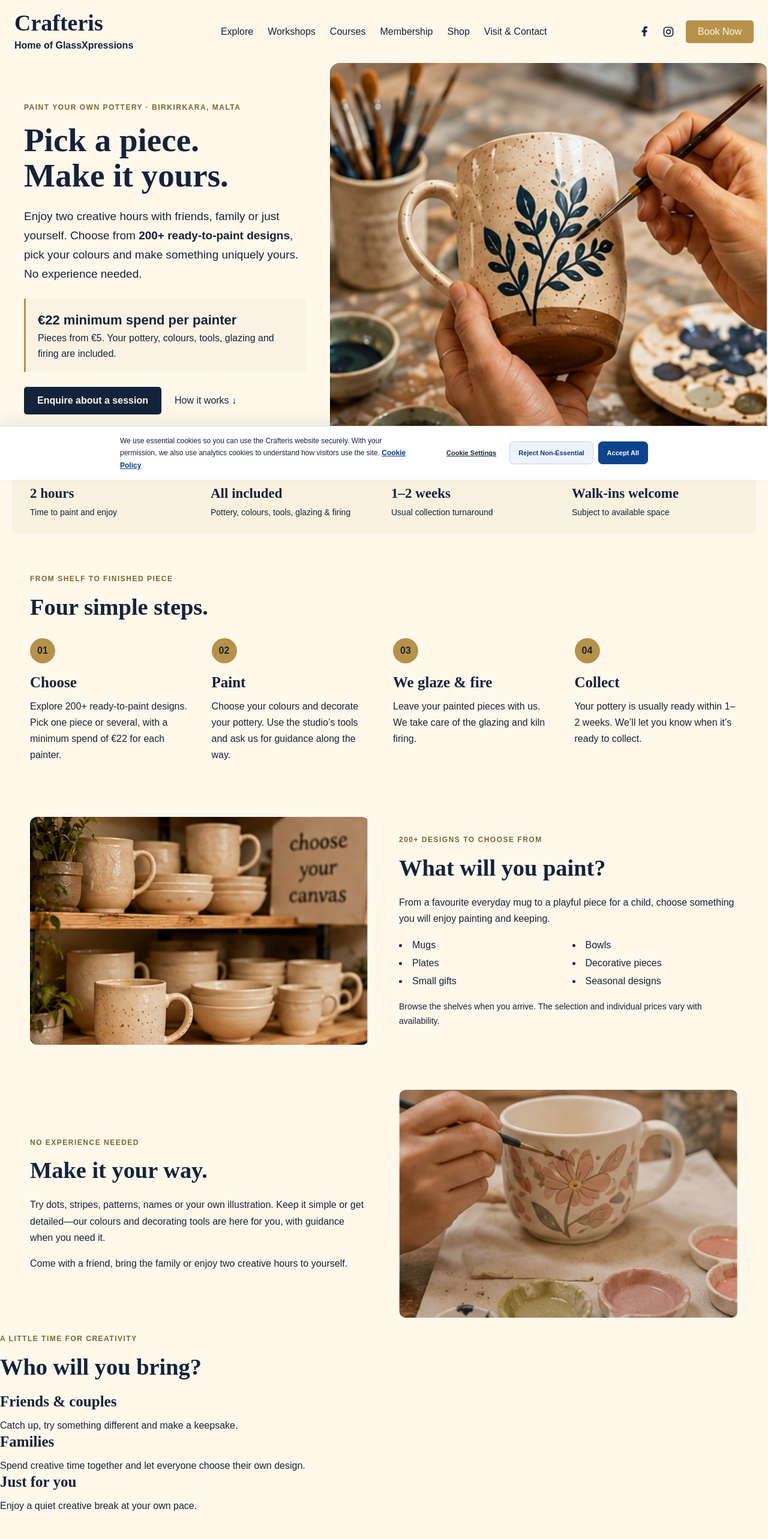
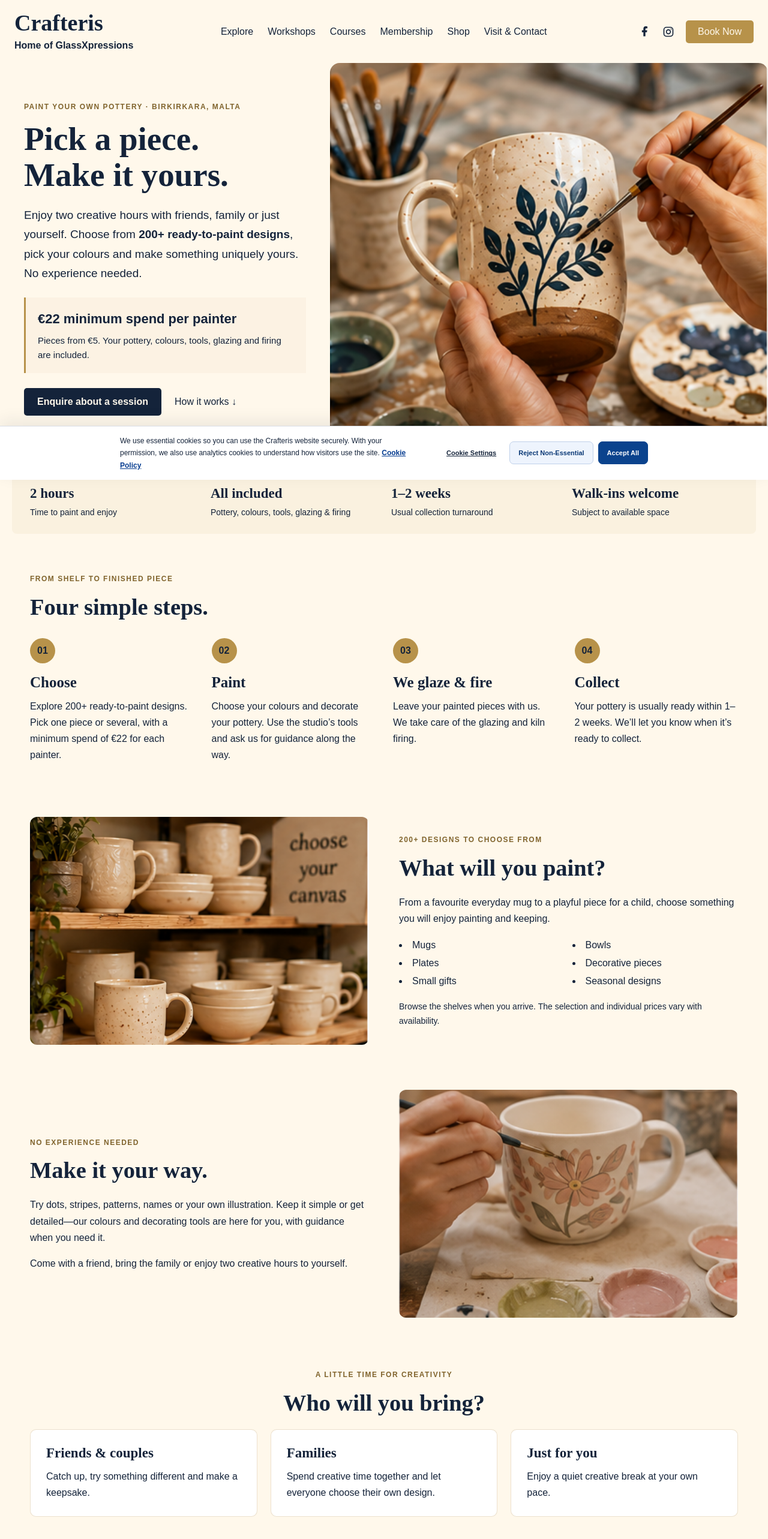
Before and after one commit to guzzep/crafteris-studio-website, a Next.js app: page /paint-your-own-pottery in a window 1280 px wide. Shown: the top 2566 px of the page at 60% size. Built offline with nearby package versions, Linux system fonts and the light colour scheme; no server answers; the database is empty.

Commit message:
Style pottery painting occasion cards and clear minimum spend

```diff
--- a/src/app/paint-your-own-pottery/paint-your-own-pottery.module.css
+++ b/src/app/paint-your-own-pottery/paint-your-own-pottery.module.css
@@ -40,3 +40,10 @@
 .final .primary { margin-top:25px; }
 @media(max-width:900px) { .heroContent { padding:36px 26px; } .steps,.quickFacts { grid-template-columns:repeat(2,1fr); } .choice,.creativity { gap:28px; } .group { margin:0 24px; flex-direction:column; align-items:flex-start; } }
 @media(max-width:600px) { .hero,.choice,.creativity { grid-template-columns:1fr; } .heroImage { min-height:0; height:310px; border-radius:0; } .quickFacts { margin:20px; padding:22px; gap:22px; } .quickFacts strong { font-size:20px; } .section { padding:42px 24px; } .steps { grid-template-columns:1fr; gap:25px; } .choice,.creativity { padding:20px 24px; } .choice img,.creativity img { height:280px; } .group { padding:25px; } }
+
+.occasions { max-width:1240px; margin:auto; padding:60px 30px 0; text-align:center; }
+.occasionGrid { display:grid; grid-template-columns:repeat(3,minmax(0,1fr)); gap:22px; }
+.occasionGrid article { text-align:left; padding:26px; background:white; border:1px solid #b7924a45; border-radius:10px; }
+.occasionGrid h3 { font-size:23px; }
+.priceNote span { margin-top:6px; font-size:15px; }
+@media(max-width:600px) { .occasions { padding:40px 24px 0; } .occasionGrid { grid-template-columns:1fr; gap:14px; } }
```
